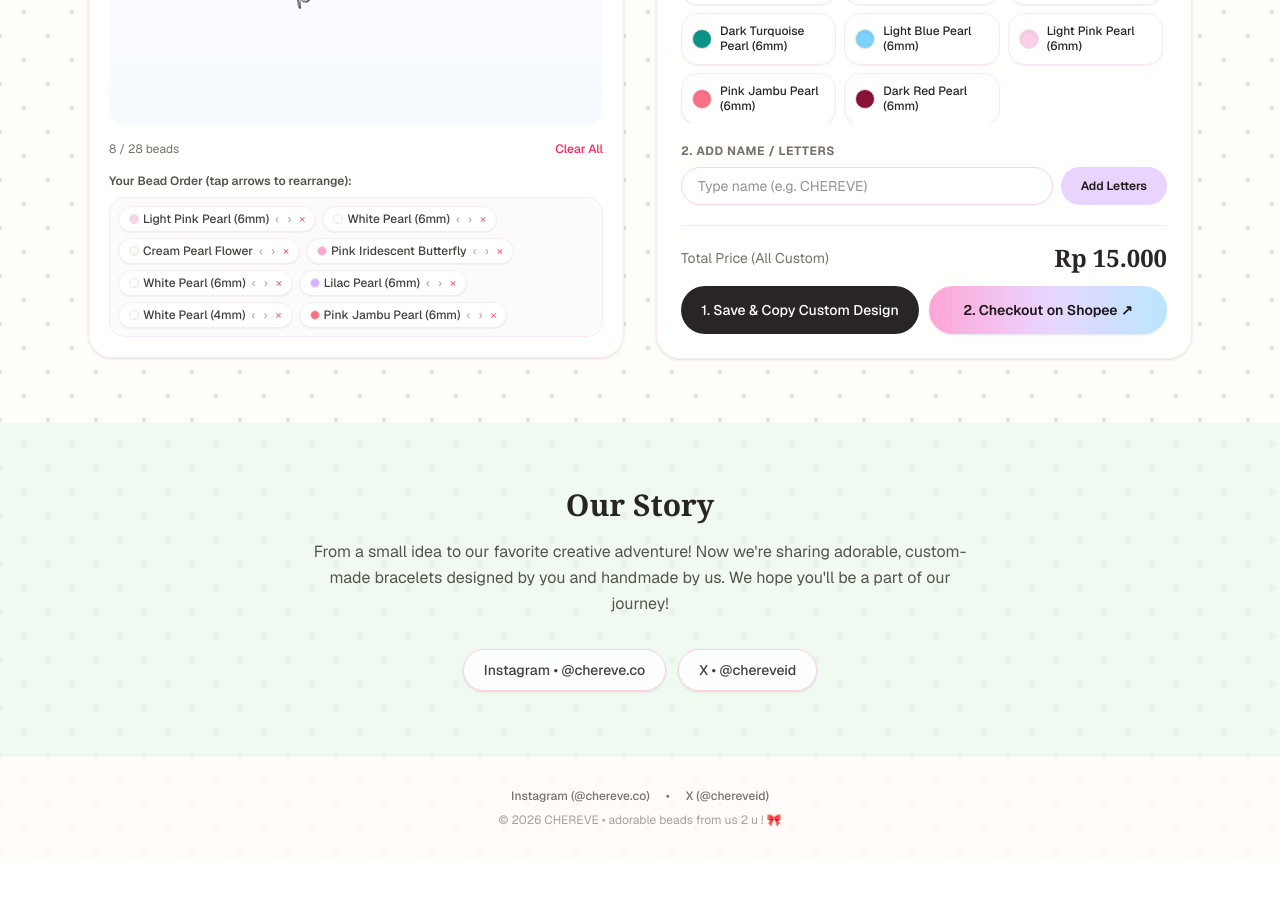
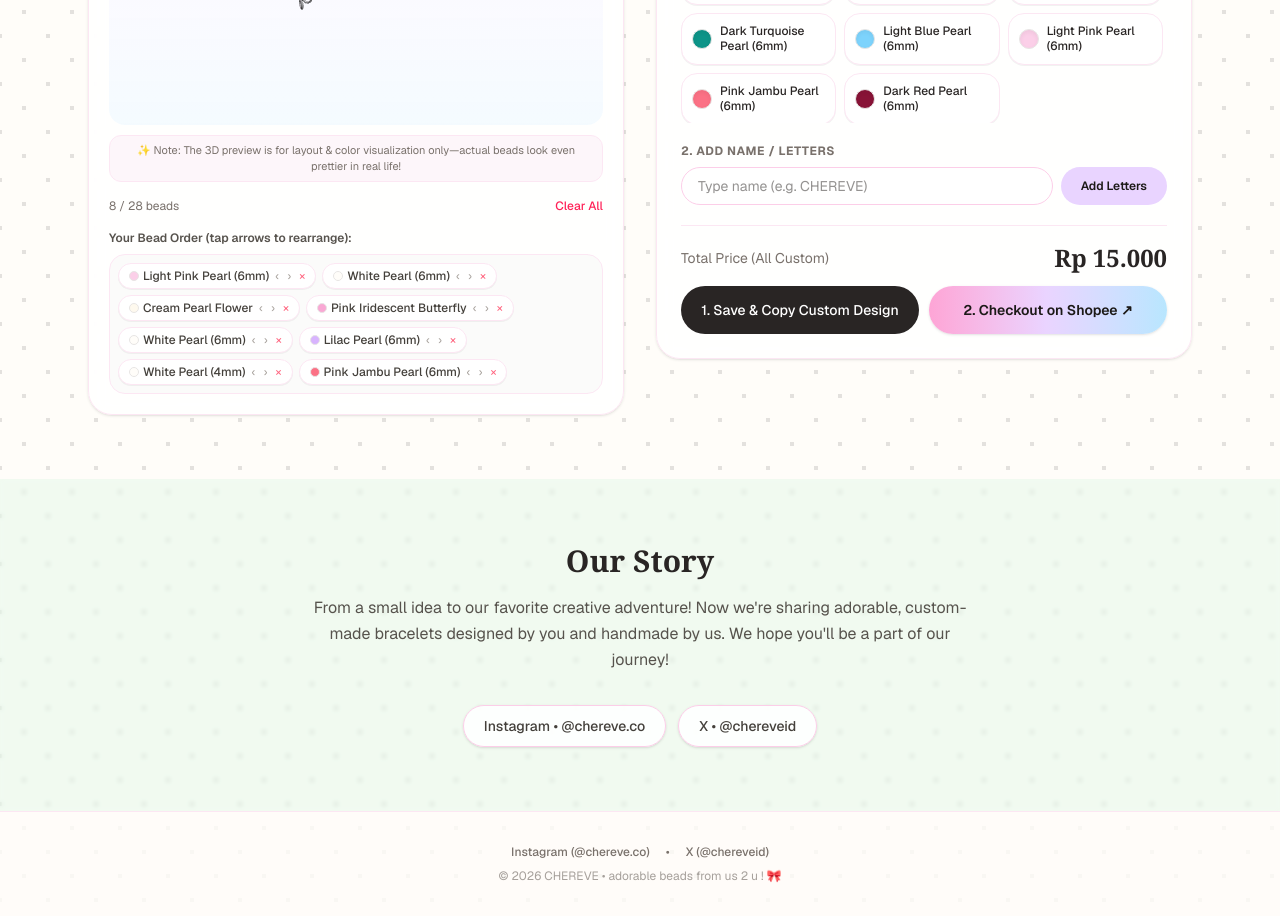
Before and after one commit to chereveid/chereve, a Next.js app: page / in a window 1280 px wide. Shown: the part 1500-2416 px from the top of the page. Before the commit the page ends 2360 px from the top, so only its background shows below. Built offline with nearby package versions, Linux system fonts and the light colour scheme.

Commit message:
Add files via upload

```diff
--- a/app/BraceletStudio.tsx
+++ b/app/BraceletStudio.tsx
@@ -434,6 +434,11 @@ export default function BraceletStudio({ lang }: { lang: "en" | "id" }) {
       <div className="grid grid-cols-1 lg:grid-cols-2 gap-8 items-start">
         <div className="bg-white/85 backdrop-blur-sm border border-pink-100 rounded-3xl p-5 shadow-sm">
           <div ref={mountRef} className="w-full h-72 sm:h-80 rounded-2xl bg-gradient-to-b from-pink-50/70 via-purple-50/50 to-sky-50/70 cursor-grab active:cursor-grabbing" />
+                  <p className="mt-2.5 text-[11px] text-center text-stone-500 bg-pink-50/70 border border-pink-100 rounded-xl px-3 py-1.5">
+          {lang === "en"
+            ? "✨ Note: The 3D preview is for layout & color visualization only—actual beads look even prettier in real life!"
+            : "✨ Catatan: Preview 3D hanya ilustrasi susunan & warna ya—manik aslinya jauh lebih cantik dan berkilau!"}
+        </p>
           <div className="flex items-center justify-between mt-4 text-xs text-stone-500">
             <span>{beads.length} / 28 {lang === "en" ? "beads" : "manik"}</span>
             <button type="button" onClick={() => setBeads([])} className="text-rose-500 hover:underline font-medium">
```
